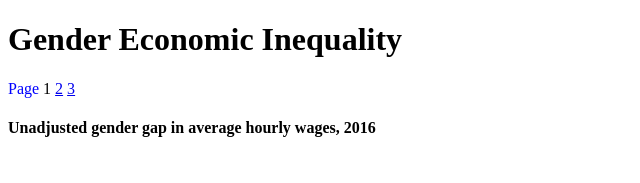
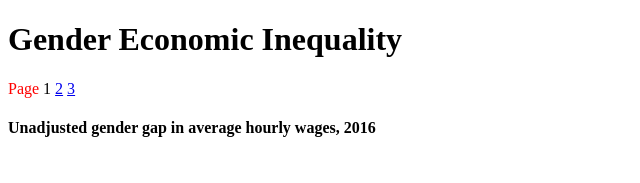
Before and after one commit to xirany2individual/xirany2individual.github.io, a plain HTML site: page index.html in a window 1280 px wide. Shown: the top 183 px of the page, 0-640 px from the left. Drawn offline with nearby package versions, Linux system fonts and the light colour scheme.

Commit message:
change to red

```diff
--- a/index.html
+++ b/index.html
@@ -17,7 +17,7 @@
         <a class="internalLink" href="./page3.html">3</a>
         <p><h4>Unadjusted gender gap in average hourly wages, 2016</h4></p>
         <script>
-            document.getElementById("page").style.color = "blue";
+            document.getElementById("page").style.color = "#ff0000";
         </script>
 
         <!-- Create a div where the graph will take place -->
```
Also changed, not shown: page2.html (+1 -1 lines), page3.html (+1 -1 lines).
